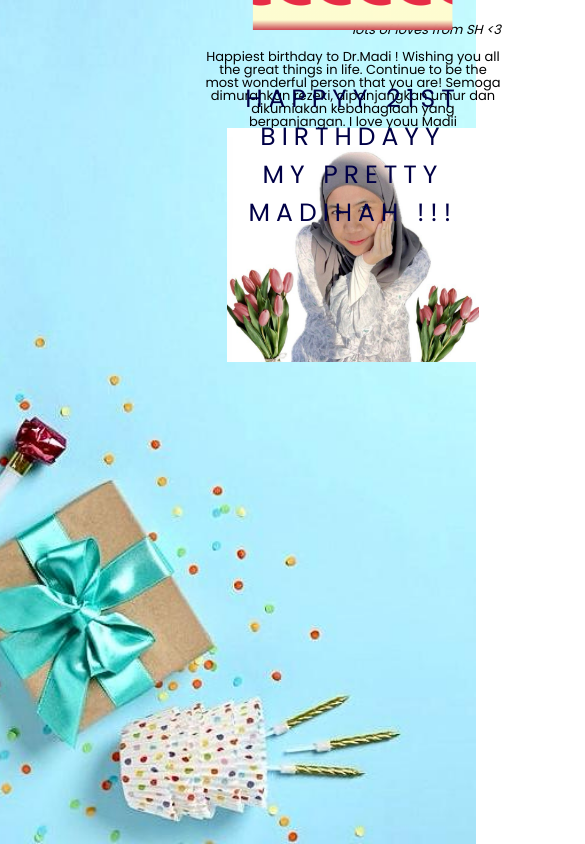
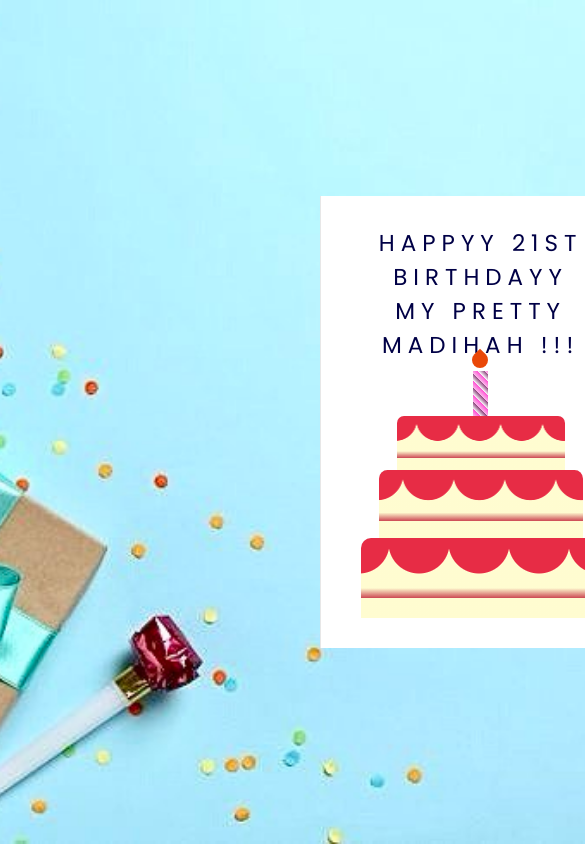
Before and after one commit to syaandrenjunie/madihahBirthdayCard, a plain HTML site: page index.html in a window 390 px wide. Shown: the top 844 px of the page, 585 px wide, since content can reach past the window. Drawn offline with Linux system fonts and the light colour scheme.

Commit message:
style.css

```diff
--- a/style.css
+++ b/style.css
@@ -168,256 +168,3 @@
     right: 0;
     margin: 10px;
   }
-
-
-  @media screen and (max-width: 768px){
-  body{
-    background-image: url(bgphone.jpg);
-
-  }
-
-  .card {
-    width: 90%;
-    max-width: 400px;
-    height: auto;
-    position: relative;
-    margin: 50px auto;
-    -webkit-perspective: 800px;
-    perspective: 800px;
-    transition: 0.5s;
-    background-color: white;
-  }
-
-  .card:hover {
-    transform: rotate(-3deg);
-  }
-
-  .card:hover .outside {
-    transform: rotateY('-90deg');
-  }
-
-  .outside,
-  .inside {
-    width: 90%;
-    left: 50%;
-    transform: translateY(-50%);
-
-  }
-
-  .inside {
-    padding: 0 10px;
-    line-height: 1;
-    background: linear-gradient(to right, #e7e7e7, #ffffff 10%);
-  }
-
-  .outside{
-    transition: 1s;
-    cursor: pointer;
-
-  }
-
-  .front, .back{
-    width: 100%;
-    height: 100%;
-  }
-
-  .front{
-    background-color: white;
-  }
-
-  .front p{
-    font-size: 25px;
-  }
-
-  .back{
-    background: linear-gradient(to bottom, #e7e7e7, #ffffff 30%);
-  }
-
-  .cake {
-    width: 80%;
-    max-width: 300px;
-    position: absolute;
-    bottom: 20px;
-    left: 50%;
-    transform: translateX(-50%);
-  }
-
-  .top-layer,
-  .middle-layer,
-  .bottom-layer {
-    height: 60px;
-    width: 200px;
-    background-size: 40px 80px;
-    background-position: 18px 0;
-    border-radius: 8px 8px 0 0;
-
-  .middle-layer {
-    transform: scale(0.8);
-    top: 4px;
-  }
-
-  .top-layer {
-    transform: scale(0.6);
-    top: 16px;
-  }
-
-  .candle {
-    height: 30px;
-    width: 10px;
-    bottom: 150px;
-  }
-
-  .candle:before {
-    height: 12px;
-    width: 12px;
-    bottom: 36px;
-  }
-
-  .outside p {
-    font-size: 18px;
-    margin-top: 20px;
-    letter-spacing: 4px;
-
-  }
-
-  .inside h1 {
-    font-size: 3em;
-    line-height: 1.2;
-  }
-
-  .inside h1 img {
-    width: 100%;
-    height: auto;
-  }
-
-  .inside p {
-    font-size: 0.8em;
-  }
-
-}
-
-@media screen and (max-width: 768px){
-  body{
-    background-image: url(bgphone.jpg);
-
-  }
-
-  .card {
-    width: 90%;
-    max-width: 400px;
-    height: auto;
-    position: relative;
-    margin: 50px auto;
-    -webkit-perspective: 800px;
-    perspective: 800px;
-    transition: 0.5s;
-    background-color: white;
-  }
-
-  .card:hover {
-    transform: rotate(-3deg);
-  }
-
-  .card:hover .outside {
-    transform: rotateY('-90deg');
-  }
-
-  .outside,
-  .inside {
-    width: 90%;
-    left: 50%;
-    transform: translateY(-50%);
-
-  }
-
-  .inside {
-    padding: 0 10px;
-    line-height: 1;
-    background: linear-gradient(to right, #e7e7e7, #ffffff 10%);
-  }
-
-  .outside{
-    transition: 1s;
-    cursor: pointer;
-
-  }
-
-  .front, .back{
-    width: 100%;
-    height: 100%;
-  }
-
-  .front{
-    background-color: white;
-  }
-
-  .front p{
-    font-size: 25px;
-  }
-
-  .back{
-    background: linear-gradient(to bottom, #e7e7e7, #ffffff 30%);
-  }
-
-  .cake {
-    width: 80%;
-    max-width: 300px;
-    position: absolute;
-    bottom: 20px;
-    left: 50%;
-    transform: translateX(-50%);
-  }
-
-  .top-layer,
-  .middle-layer,
-  .bottom-layer {
-    height: 60px;
-    width: 200px;
-    background-size: 40px 80px;
-    background-position: 18px 0;
-    border-radius: 8px 8px 0 0;
-
-  .middle-layer {
-    transform: scale(0.8);
-    top: 4px;
-  }
-
-  .top-layer {
-    transform: scale(0.6);
-    top: 16px;
-  }
-
-  .candle {
-    height: 30px;
-    width: 10px;
-    bottom: 150px;
-  }
-
-  .candle:before {
-    height: 12px;
-    width: 12px;
-    bottom: 36px;
-  }
-
-  .outside p {
-    font-size: 18px;
-    margin-top: 20px;
-    letter-spacing: 4px;
-
-  }
-
-  .inside h1 {
-    font-size: 3em;
-    line-height: 1.2;
-  }
-
-  .inside h1 img {
-    width: 100%;
-    height: auto;
-  }
-
-  .inside p {
-    font-size: 0.8em;
-  }
-
-}
```
